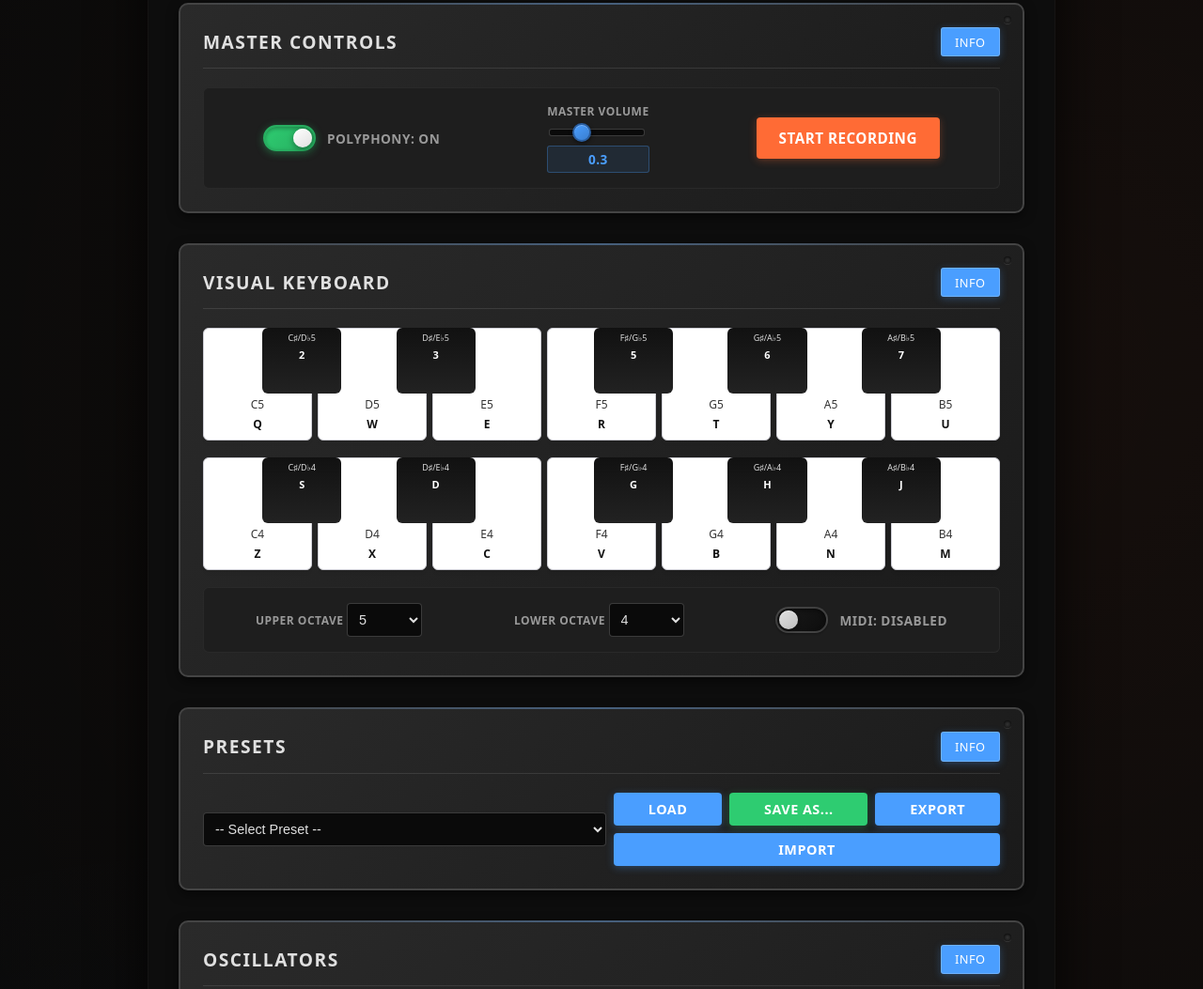
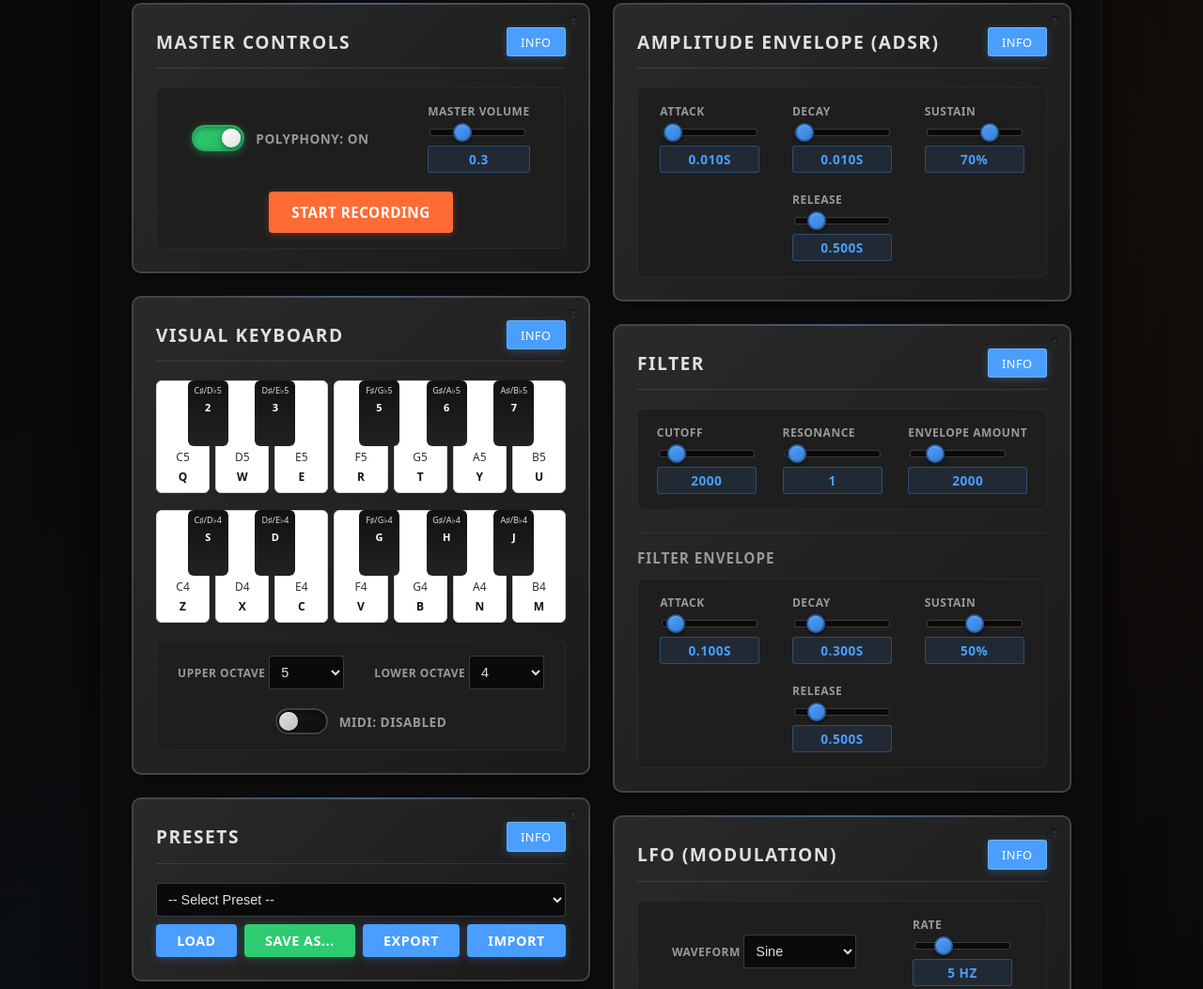
Before and after one commit to Macavitymadcap/web-synth, a website built with Vite: page index.html in a window 1280 px wide. Shown: the part 172-1225 px from the top of the page at 94% size. Built offline with nearby package versions, Linux system fonts and the light colour scheme.

Commit message:
better layout

```diff
--- a/index.html
+++ b/index.html
@@ -32,6 +32,7 @@
       </p>
     </help-popover>
 
+    <div class="modules-grid">
       <module-section id="master-controls" title="Master Controls">
         <div slot="instructions">
           <p>
@@ -220,6 +221,8 @@
           </controls-group>
         </div>
       </module-section>
+    </div>
+
   </main>
 
   <script type="module" src="src/main.ts"></script>
--- a/src/components/preset-selector.ts
+++ b/src/components/preset-selector.ts
@@ -23,8 +23,7 @@
         }
 
         .preset-select {
-          flex: 1;
-          min-width: 200px;
+          flex: 2 1 300px;
           padding: 0.5rem;
           border: 1px solid rgba(255, 255, 255, 0.2);
           border-radius: 4px;
@@ -37,7 +36,7 @@
           display: flex;
           gap: 0.5rem;
           flex-wrap: wrap;
-          flex: 1;
+          flex: 1 1 400px;
           min-width: 0;
         }
 
--- a/src/styles.css
+++ b/src/styles.css
@@ -22,7 +22,7 @@
 }
 
 .container {
-  max-width: 900px;
+  max-width: 1800px;
   margin: 0 auto;
   background: #0d0d0d;
   padding: 2rem;
@@ -32,8 +32,78 @@
     0 20px 60px rgba(0, 0, 0, 0.8);
 }
 
+/* Multi-column masonry layout for modules */
+.modules-grid {
+  column-gap: 1.5rem;
+  margin-top: 2rem;
+}
+
+/* Mobile: Single column (< 900px) */
+@media (max-width: 899px) {
+  .modules-grid {
+    column-count: 1;
+  }
+
+  .container {
+    padding: 1rem;
+  }
+
+  body {
+    padding: 1rem;
+  }
+}
+
+/* Tablet/Small laptop: 2 columns (900px - 1399px) */
+@media (min-width: 900px) and (max-width: 1399px) {
+  .modules-grid {
+    column-count: 2;
+  }
+
+  .container {
+    max-width: 1000px;
+  }
+}
+
+/* Desktop: 3 columns (≥ 1400px) */
+@media (min-width: 1400px) {
+  .modules-grid {
+    column-count: 3;
+  }
+
+  .container {
+    max-width: 1500px;
+  }
+}
+
+/* Prevent modules from breaking across columns */
+.modules-grid .module,
+.modules-grid > * {
+  break-inside: avoid;
+  page-break-inside: avoid;
+  -webkit-column-break-inside: avoid;
+  margin-bottom: 1.5rem;
+  width: 100%;
+  box-sizing: border-box;
+}
+
+/* Adjust module margins since grid handles spacing */
+.modules-grid .module {
+  margin-block: 0;
+}
+
+/* Ensure app-header spans full width */
+.container > app-header {
+  width: 100%;
+  margin-bottom: 1.5rem;
+}
+
+/* Optional: Force specific modules to span full width */
+.module.full-width {
+  grid-column: 1 / -1;
+}
+
 .module {
-  margin-block: 2rem;
+  margin-block: 2rem; /* Only applies when NOT in grid */
   background: var(--module-bg);
   border: 2px solid var(--module-border);
   border-radius: 10px;
@@ -212,8 +282,6 @@
   -webkit-tap-highlight-color: transparent; /* Remove iOS tap highlight */
 }
 
-/* Add these button styles to your existing CSS file */
-
 /* Base button styles */
 button {
   padding: 0.5rem 1.25rem;
```
Lines whose indentation alone changed are shown as unchanged.
